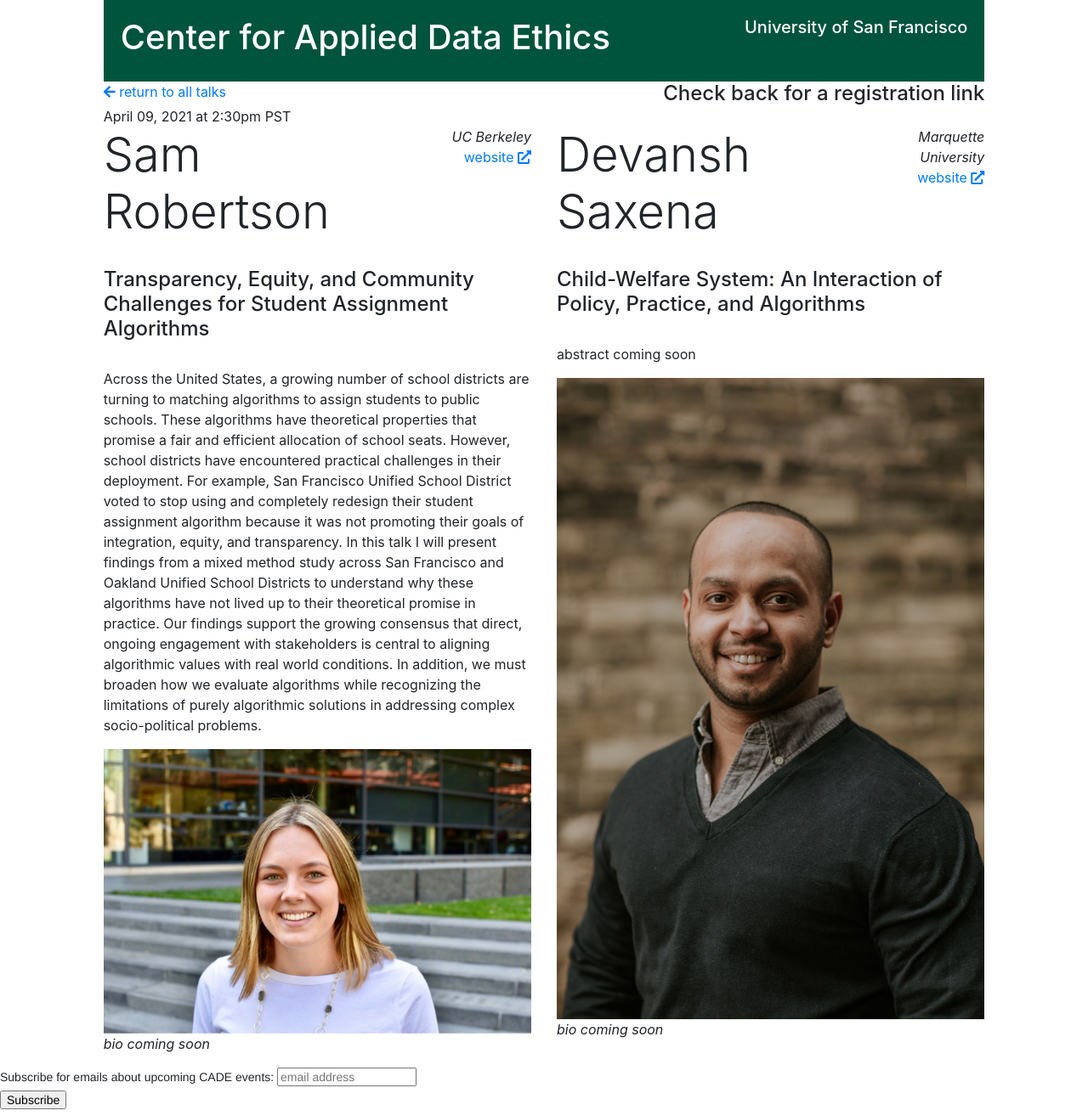
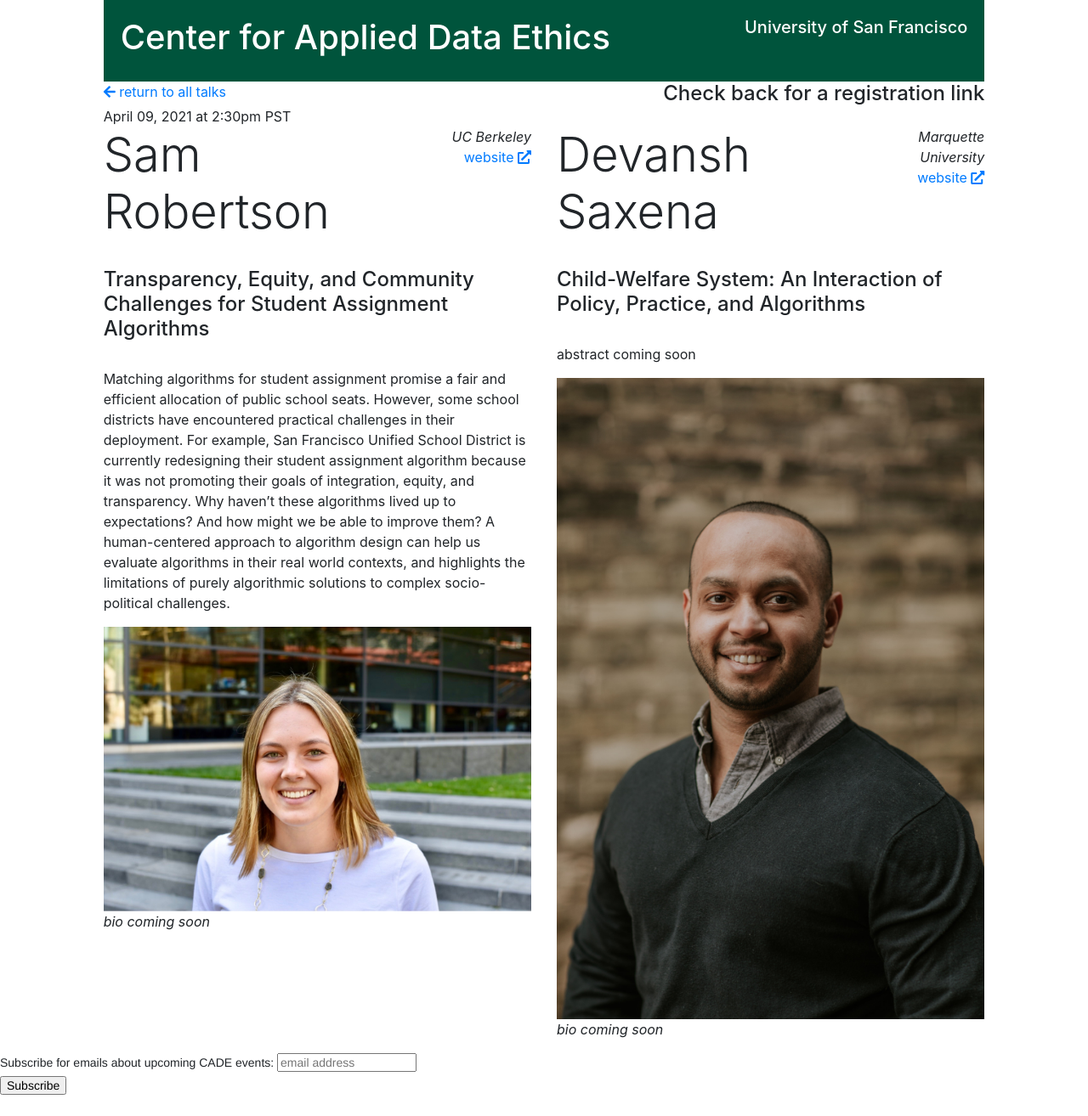
Before and after one commit to alialkhatib/cade-series, a Jekyll site: the page built from _talks/2021-04-09.md, in a window 1280 px wide. Shown: the whole page at 85% size. Built offline with Jekyll 4.4.1, drawn with Linux system fonts in a browser that asks for light colours; comment, search, counter and statistics services are not loaded.

Commit message:
update SR abstract

```diff
--- a/_talks/2021-04-09.md
+++ b/_talks/2021-04-09.md
@@ -7,7 +7,7 @@ speaker_info: [
   affiliation: "UC Berkeley",
   speaker_url: "http://people.eecs.berkeley.edu/~samantha_robertson",
   picture: "/media/speakers/Sam_Robertson.jpg",
-  abstract: "Across the United States, a growing number of school districts are turning to matching algorithms to assign students to public schools. These algorithms have theoretical properties that promise a fair and efficient allocation of school seats. However, school districts have encountered practical challenges in their deployment. For example, San Francisco Unified School District voted to stop using and completely redesign their student assignment algorithm because it was not promoting their goals of integration, equity, and transparency. In this talk I will present findings from a mixed method study across San Francisco and Oakland Unified School Districts to understand why these algorithms have not lived up to their theoretical promise in practice. Our findings support the growing consensus that direct, ongoing engagement with stakeholders is central to aligning algorithmic values with real world conditions. In addition, we must broaden how we evaluate algorithms while recognizing the limitations of purely algorithmic solutions in addressing complex socio-political problems.",
+  abstract: "Matching algorithms for student assignment promise a fair and efficient allocation of public school seats. However, some school districts have encountered practical challenges in their deployment. For example, San Francisco Unified School District is currently redesigning their student assignment algorithm because it was not promoting their goals of integration, equity, and transparency. Why haven’t these algorithms lived up to expectations? And how might we be able to improve them? A human-centered approach to algorithm design can help us evaluate algorithms in their real world contexts, and highlights the limitations of purely algorithmic solutions to complex socio-political challenges.",
 },
 {
   speaker_name: "Devansh Saxena",
```
